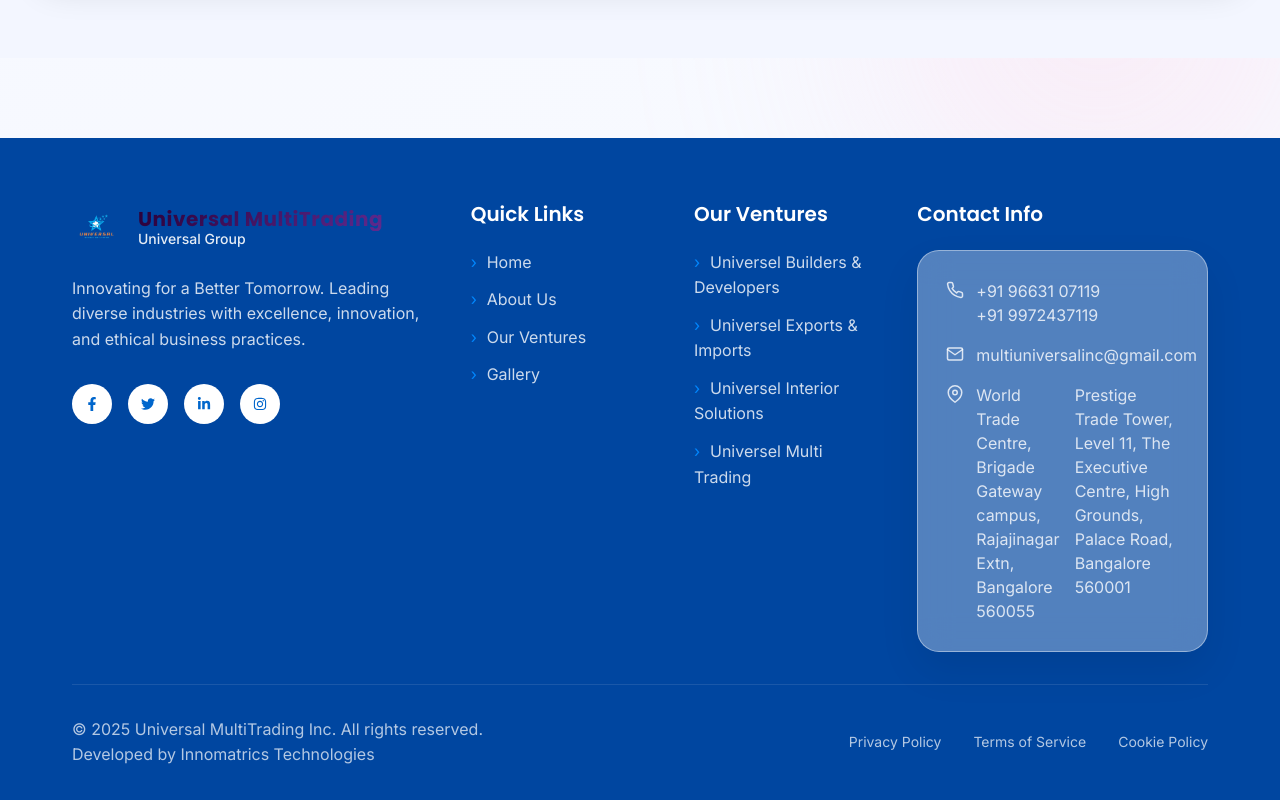
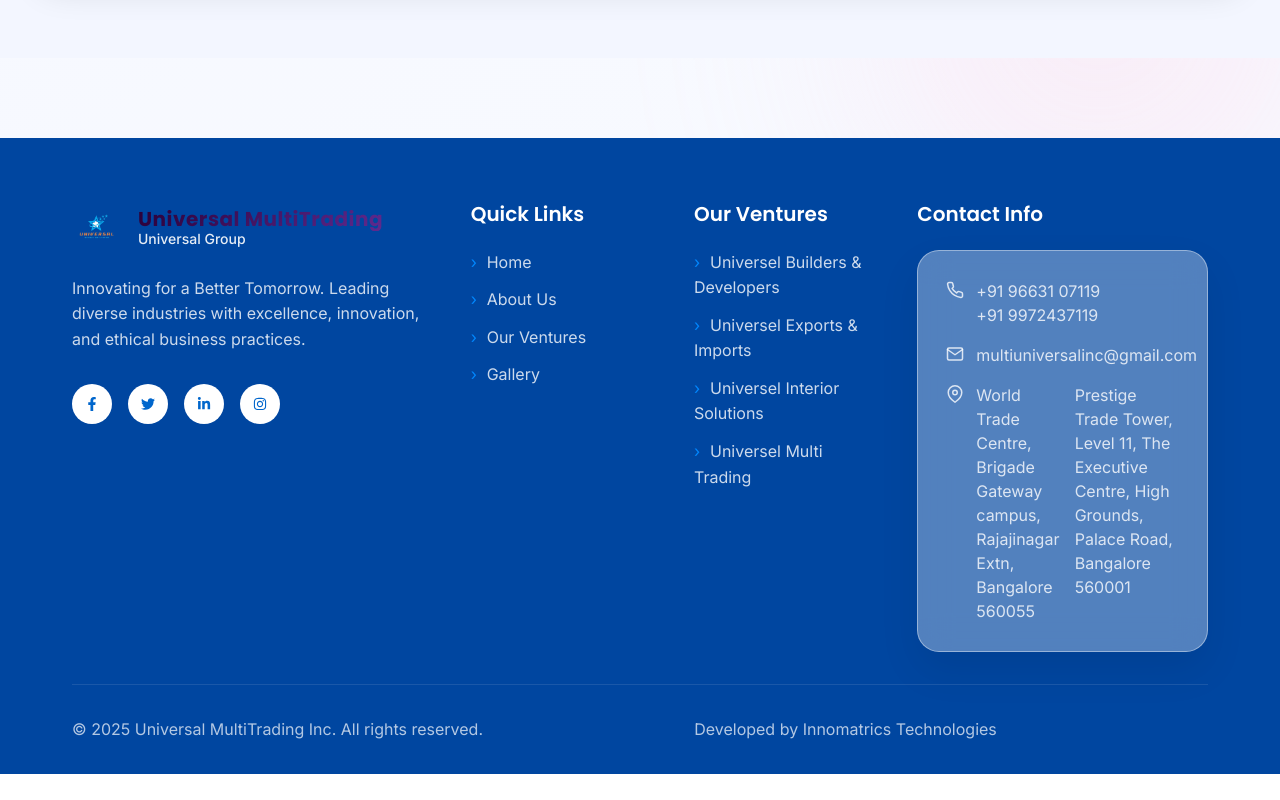
Before and after one commit to innomatricstech/Universal, a React (Vite) app: page / in a window 1280 px wide. Shown: the part 6241-7041 px from the top of the page. After the commit the page ends 7015 px from the top, so only its background shows below. Built offline with nearby package versions, Linux system fonts and the light colour scheme; the HTML template or start-up script is replaced by a standard one.

Commit message:
first commit

```diff
--- a/src/components/Footer/Footer.jsx
+++ b/src/components/Footer/Footer.jsx
@@ -143,11 +143,9 @@
         {/* BOTTOM COPYRIGHT */}
         <div className="footer-bottom">
           <div className="footer-bottom-content">
-            <p>&copy; {currentYear} Universal MultiTrading Inc. All rights reserved.  <p>Developed by Innomatrics Technologies</p></p>
+            <p>&copy; {currentYear} Universal MultiTrading Inc. All rights reserved. </p>
+             <p>Developed by Innomatrics Technologies</p>
             <div className="footer-legal">
-              <a href="#">Privacy Policy</a>
-              <a href="#">Terms of Service</a>
-              <a href="#">Cookie Policy</a>
             </div>
           </div>
         </div>
```
